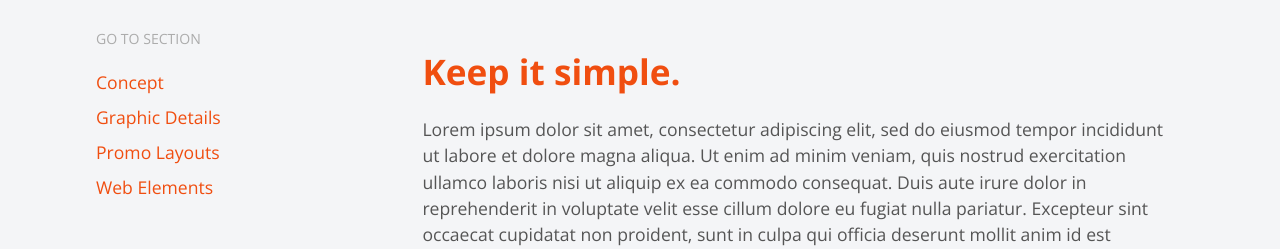
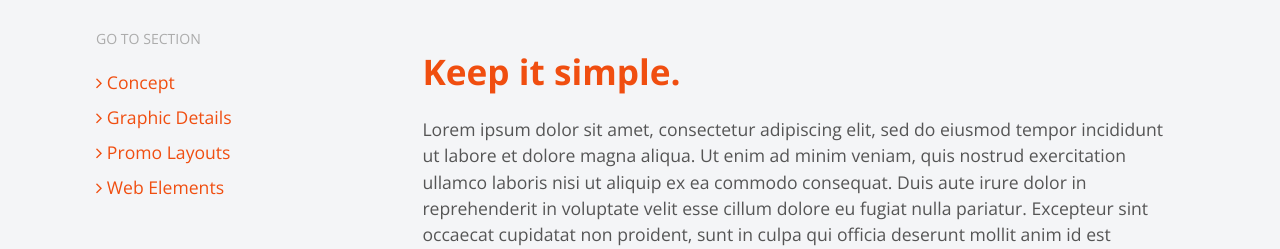
Before and after one commit to iaabreu/webstyleguide-sz, a plain HTML site: page index.html in a window 1280 px wide. Shown: the part 233-482 px from the top of the page. Drawn offline with nearby package versions, Linux system fonts and the light colour scheme.

Commit message:
Update index.html

```diff
--- a/index.html
+++ b/index.html
@@ -20,10 +20,10 @@
     	<div class="sidebar-sz">
     		<h3 class="secondary-title">GO TO SECTION</h2>
     		<ul>
-      	          <li><a href="#">Concept</a></li>
-      		  <li><a href="#">Graphic Details</a></li>
-      		  <li><a href="#">Promo Layouts</a></li>
-      		  <li><a href="#">Web Elements</a></li>
+      	          <li><a href="#"><i class="fa fa-angle-right"></i> Concept</a></li>
+      		  <li><a href="#"><i class="fa fa-angle-right"></i> Graphic Details</a></li>
+      		  <li><a href="#"><i class="fa fa-angle-right"></i> Promo Layouts</a></li>
+      		  <li><a href="#"><i class="fa fa-angle-right"></i> Web Elements</a></li>
       		</ul>
     	</div>
     	<div class="main-sz">
```
